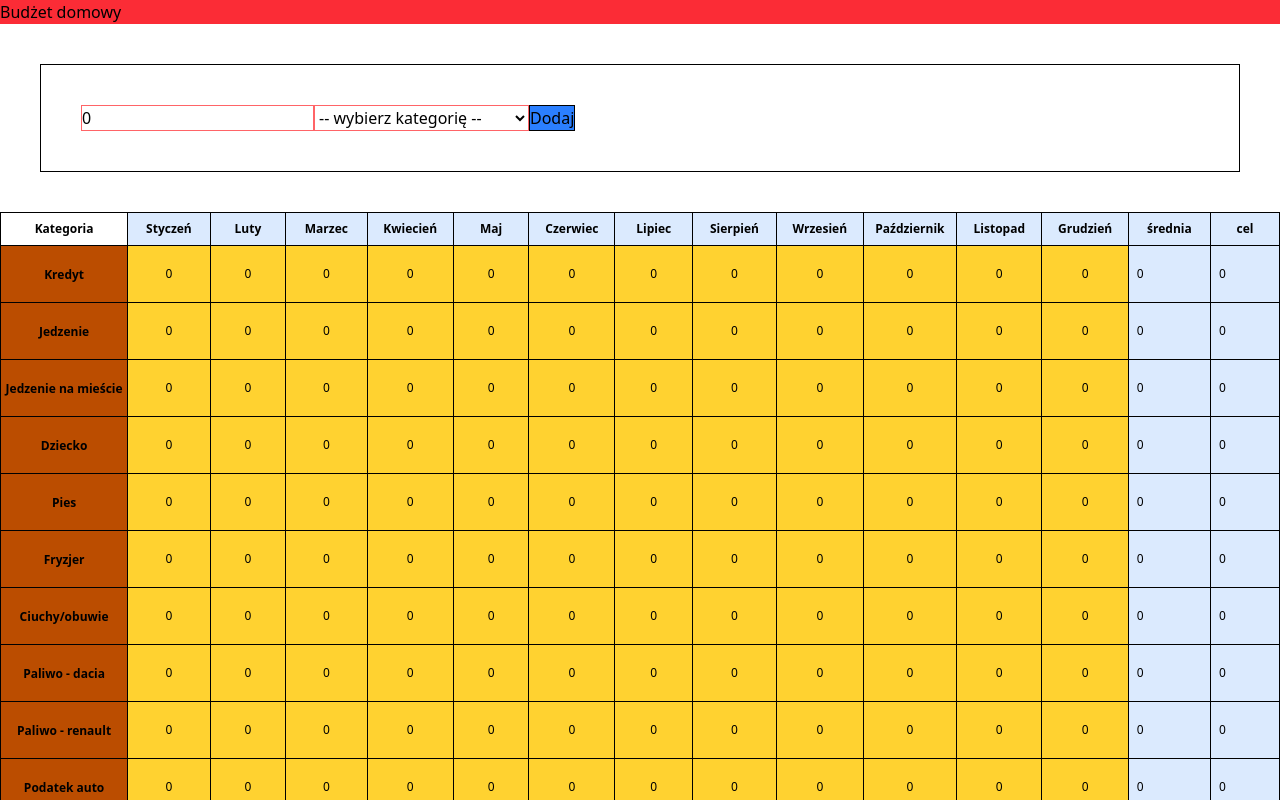
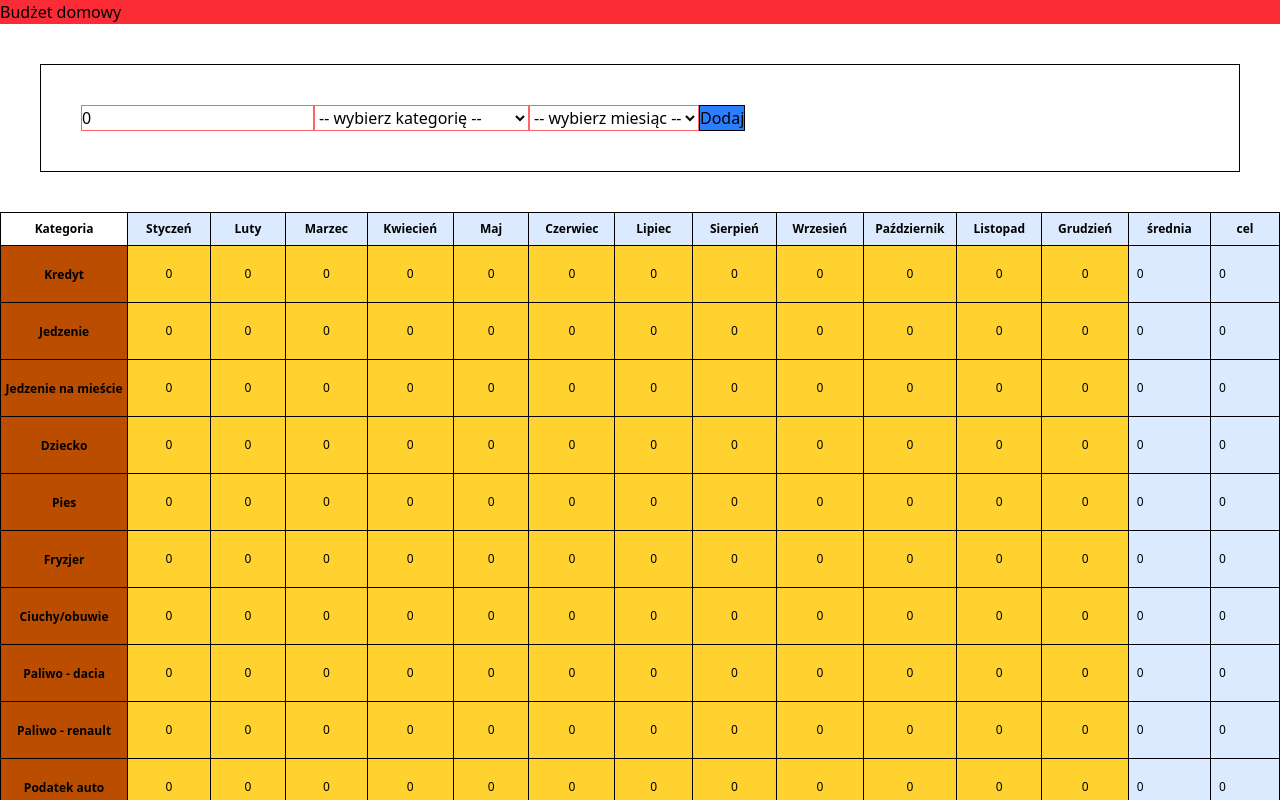
Before and after one commit to oleksaGrzegorz/budget-app, a React (Vite) app: page / in a window 1280 px wide. Shown: the top 800 px of the page. Built offline with nearby package versions, Linux system fonts and the light colour scheme.

Commit message:
feat: enhance Form component to manage month selection and update expenses structure

```diff
--- a/src/components/Form/Form.tsx
+++ b/src/components/Form/Form.tsx
@@ -1,20 +1,34 @@
 import type { Dispatch, SetStateAction } from "react";
 import { categories } from "../../data/categories";
+import { months } from "../../data/months";
 
 interface FormProps {
   amount: number;
   setAmount: Dispatch<SetStateAction<number>>;
-  setExpenses: Dispatch<SetStateAction<Record<string, number>>>;
+  setExpenses: Dispatch<SetStateAction<Record<string, Record<string, number>>>>;
   category: string;
   setCategory: Dispatch<SetStateAction<string>>;
+  month: string;
+  setMonth: Dispatch<SetStateAction<string>>;
 }
 
-export const Form = ({ amount, setAmount, setExpenses, category, setCategory }: FormProps) => (
+export const Form = ({
+  amount,
+  setAmount,
+  setExpenses,
+  category,
+  setCategory,
+  month,
+  setMonth,
+}: FormProps) => (
   <form
     className="p-10 border border-black m-10"
     onSubmit={(e) => {
       e.preventDefault();
-      setExpenses((prev) => ({ ...prev, [category]: (prev[category] || 0) + amount }));
+      setExpenses((prev) => ({
+        ...prev,
+        [category]: { ...prev[category], [month]: (prev[category]?.[month] || 0) + amount },
+      }));
       setAmount(0);
     }}
   >
@@ -25,7 +39,13 @@ export const Form = ({ amount, setAmount, setExpenses, category, setCategory }:
       value={amount}
       onChange={(e) => setAmount(Number(e.target.value))}
     />
-    <select className="border border-red-400" name="category" id="category" value={category} onChange={(e) => setCategory(e.target.value)}>
+    <select
+      className="border border-red-400"
+      name="category"
+      id="category"
+      value={category}
+      onChange={(e) => setCategory(e.target.value)}
+    >
       <option value="">-- wybierz kategorię --</option>
       {categories.map((category) => (
         <option key={category} value={category}>
@@ -33,6 +53,20 @@ export const Form = ({ amount, setAmount, setExpenses, category, setCategory }:
         </option>
       ))}
     </select>
+    <select
+      className="border border-red-400"
+      name="month"
+      id="month"
+      value={month}
+      onChange={(e) => setMonth(e.target.value)}
+    >
+      <option value="">-- wybierz miesiąc --</option>
+      {months.map((month) => (
+        <option key={month} value={month}>
+          {month}
+        </option>
+      ))}
+    </select>
     <button className="bg-blue-500 border border-black">Dodaj</button>
   </form>
 );
```
